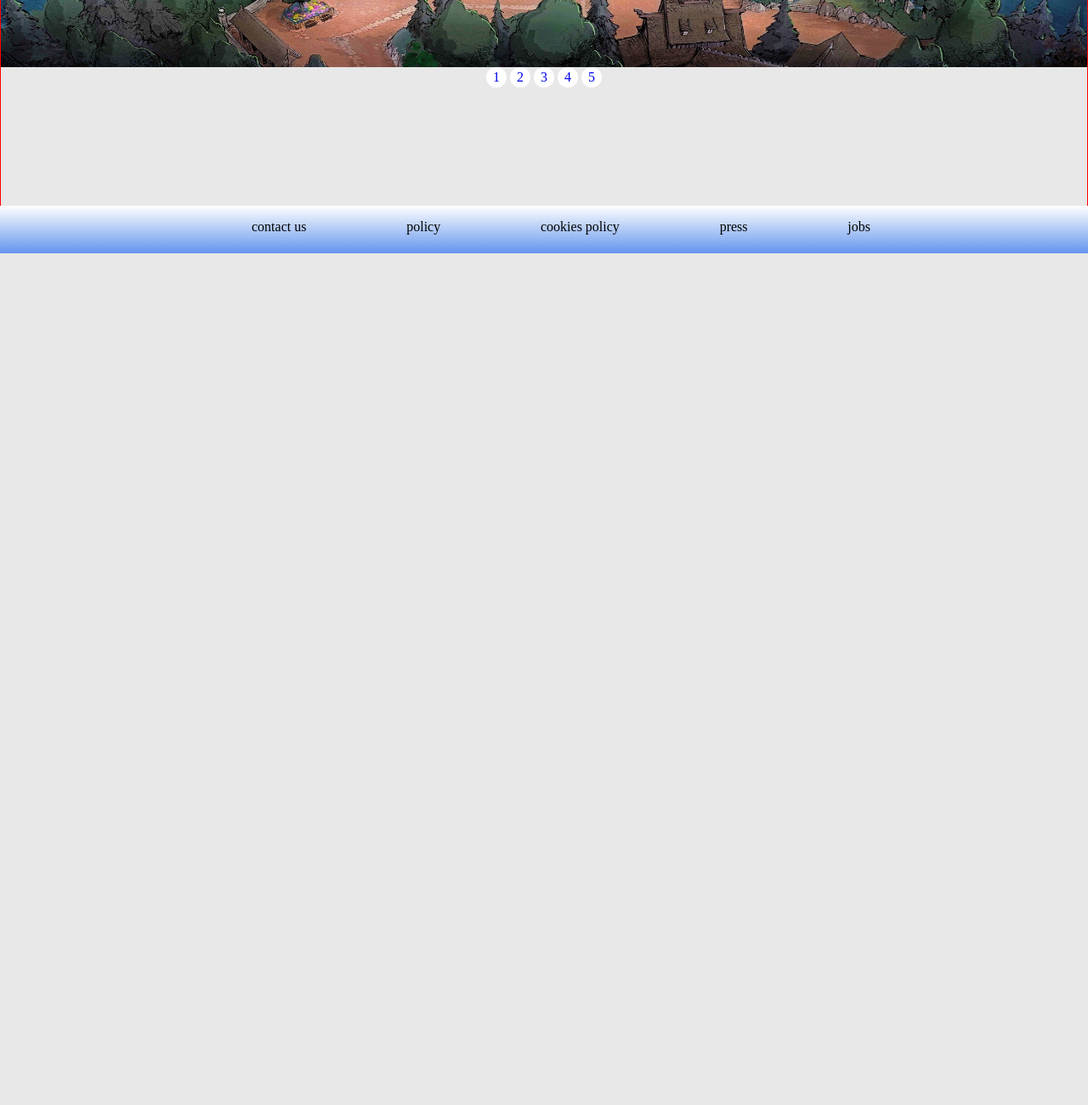
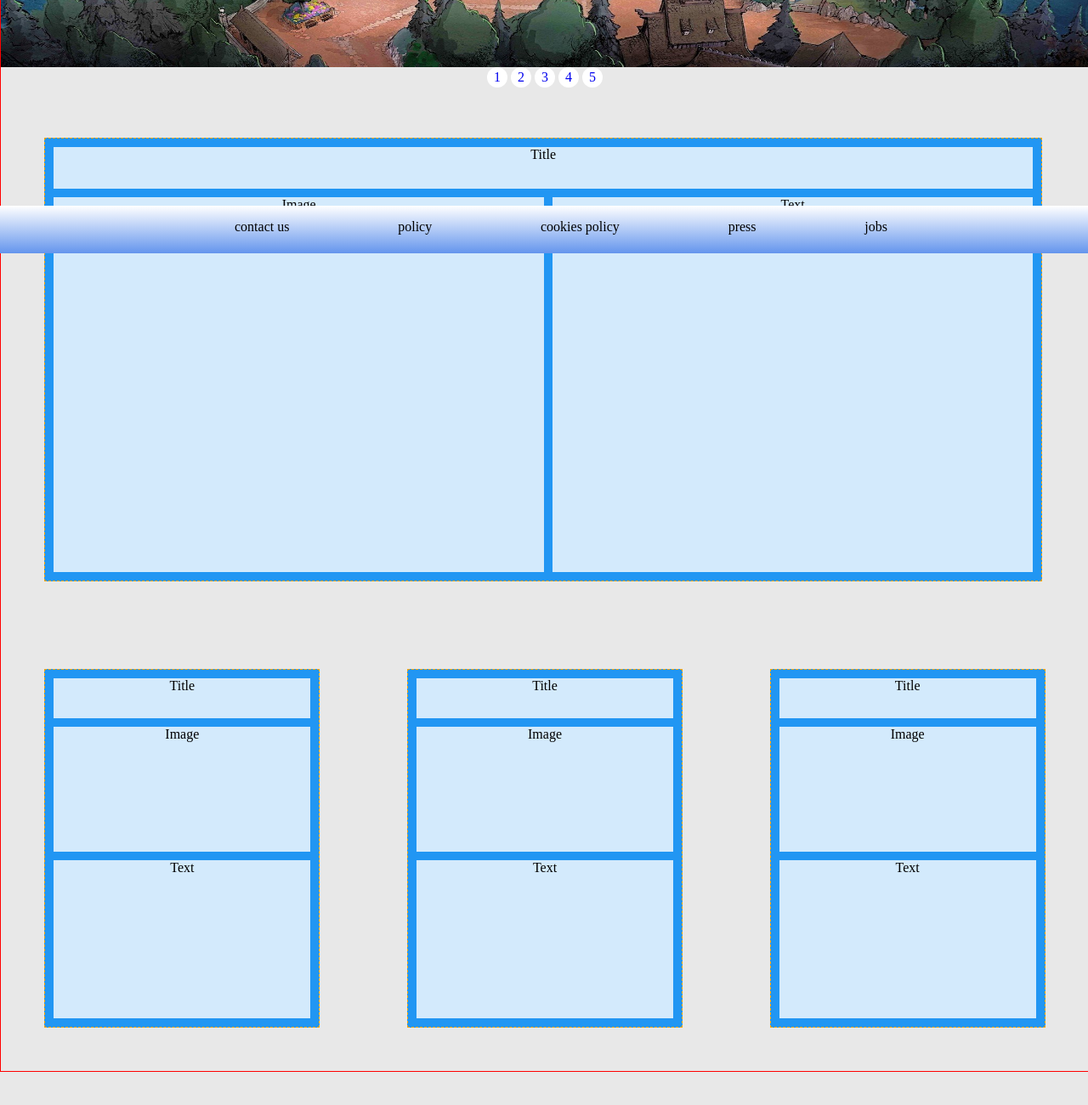
Before and after one commit to ved150788/Theme-Park, a plain HTML site: page index.html in a window 1280 px wide. Shown: the part 502-1802 px from the top of the page at 85% size. Before the commit the page ends 800 px from the top, so only its background shows below. Drawn offline with Linux system fonts and the light colour scheme.

Commit message:
Added two separate grid sections for the articles on the main index.html page. Included grid CSS.

```diff
--- a/index.html
+++ b/index.html
@@ -90,6 +90,32 @@
       <a href="#slide-4">4</a>
       <a href="#slide-5">5</a>
     </section>
+
+    <section>
+      <article class="park-info-container">
+        <div class="main-article-title">Title</div>
+        <div class="main-article-image">Image</div>
+        <div class="main-article-text">Text</div>
+      </article>
+    </section>
+
+    <section class="supporting-info-section">
+      <article class="supporting-info-article">
+        <div class="supporting-article-title">Title</div>
+        <div class="supporting-article-image">Image</div>
+        <div class="supporting-article-text">Text</div>
+      </article>
+      <article class="supporting-info-article">
+        <div class="supporting-article-title">Title</div>
+        <div class="supporting-article-image">Image</div>
+        <div class="supporting-article-text">Text</div>
+      </article>
+      <article class="supporting-info-article">
+        <div class="supporting-article-title">Title</div>
+        <div class="supporting-article-image">Image</div>
+        <div class="supporting-article-text">Text</div>
+      </article>
+    </section>
   </main>
 
   <footer>
--- a/styles/index.css
+++ b/styles/index.css
@@ -9,11 +9,7 @@ header {
   top: 0px;
   width: 100%;
 }
-/*
-nav {
-  grid-area: nav;
-}
-*/
+
 nav {
   background: linear-gradient(to bottom, #6495ED 0%, #FFFFFF 100%);
   height: 80px; /* Use this to fix the height so that expansion of the opening times details section remains at height 80px */
@@ -70,10 +66,10 @@ footer {
   position: fixed;
   bottom: 0px;
   width: 100%;
-  background: linear-gradient(to bottom, #FFFFFF 0%, #6495ED 100%);
   height: 7%;
   display: flex;
   justify-content: center;
+  background: linear-gradient(to bottom, #FFFFFF 0%, #6495ED 100%);
 }
 
 footer ul {
@@ -94,21 +90,14 @@ footer li:hover {
 
 main {
   border: 1px solid red;
-  position: fixed;
-  top: 80px;
+  margin: 80px 0;
   width: 100%;
-  height: 85%;
-}
-
-* {
-  box-sizing: border-box;
 }
 
 .slideshow {
   width: 100%;
   text-align: center;
   overflow: hidden;
-  /*border: 1px dashed green;*/
 }
 
 .slides {
@@ -140,3 +129,89 @@ main {
   background: #000;
   /* Make this button transition instead */
 }
+
+.main-article-title {
+  grid-area: main-article-title;
+  justify-content: center;
+}
+
+.main-article-image {
+  grid-area: main-article-image;
+}
+
+.main-article-text {
+  grid-area: main-article-text;
+}
+
+.park-info-container {
+  display: grid;
+  grid-template-areas:
+    'main-article-title main-article-title'
+    'main-article-image main-article-text'
+    'main-article-image main-article-text'
+    'main-article-image main-article-text'
+    'main-article-image main-article-text'
+    'main-article-image main-article-text'
+    'main-article-image main-article-text'
+    'main-article-image main-article-text'
+    'main-article-image main-article-text'
+    'main-article-image main-article-text'
+    'main-article-image main-article-text'
+    'main-article-image main-article-text';
+  grid-gap: 10px;
+  background-color: #2196F3;
+  padding: 10px;
+  width: 90%;
+  height: 500px;
+  margin: 4%;
+  text-align: center;
+  border: 1px dashed orange;
+}
+
+.park-info-container > div {
+  background-color: rgba(255, 255, 255, 0.8);
+}
+
+.supporting-info-section {
+  display: flex;
+  flex-direction: row;
+}
+
+.supporting-article-title {
+  grid-area: supporting-article-title;
+}
+
+.supporting-article-image {
+  grid-area: supporting-article-image;
+}
+
+.supporting-article-text {
+  grid-area: supporting-article-text;
+}
+
+.supporting-info-article {
+  display: grid;
+  grid-template-areas:
+    'supporting-article-title'
+    'supporting-article-image'
+    'supporting-article-image'
+    'supporting-article-image'
+    'supporting-article-image'
+    'supporting-article-text'
+    'supporting-article-text'
+    'supporting-article-text'
+    'supporting-article-text'
+    'supporting-article-text';
+  grid-gap: 10px;
+  background-color: #2196F3;
+  padding: 10px;
+  width: 90%;
+  height: 400px;
+  margin: 4%;
+  text-align: center;
+  border: 1px dashed orange;
+}
+
+.supporting-info-article > div {
+  background-color: rgba(255, 255, 255, 0.8);
+}
```
